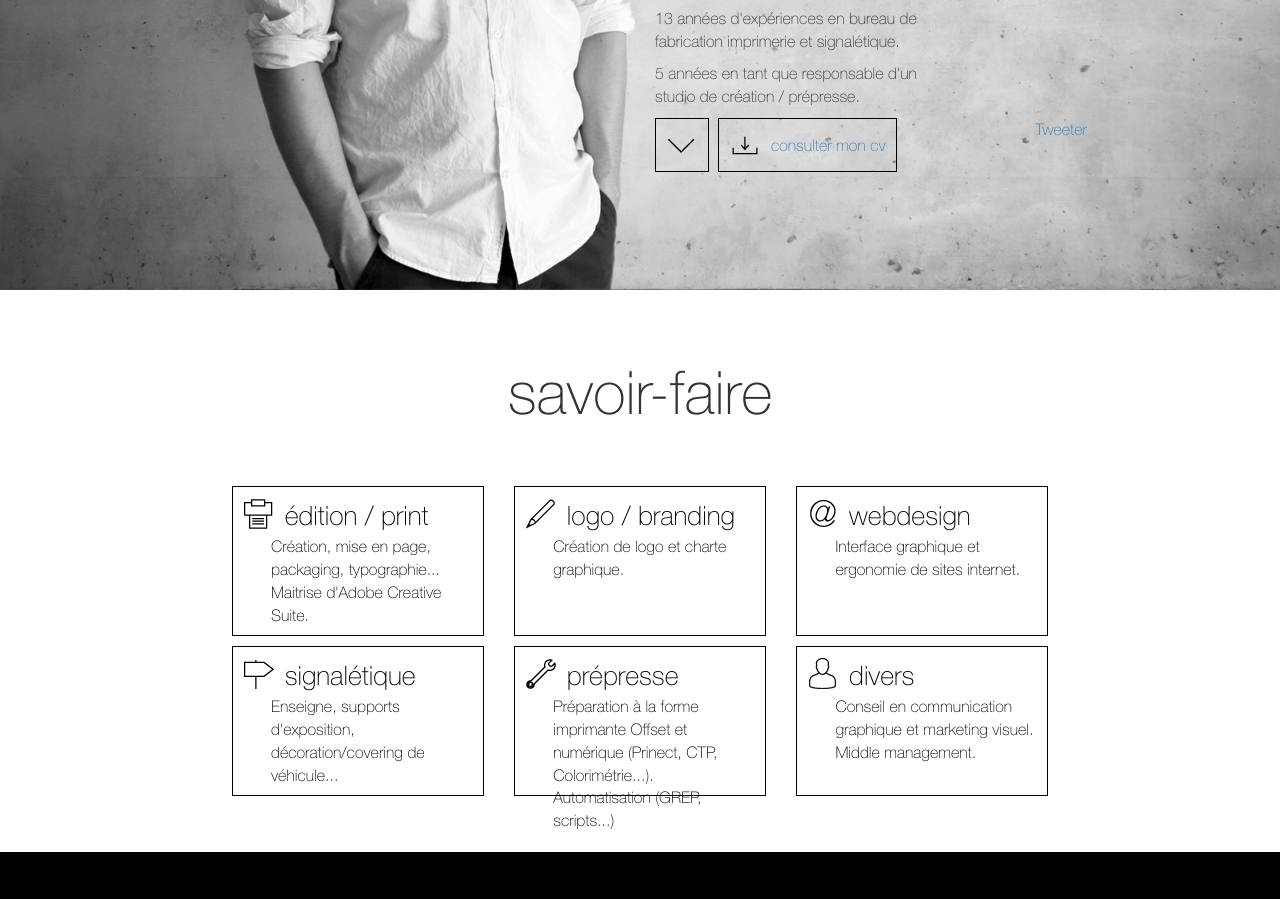
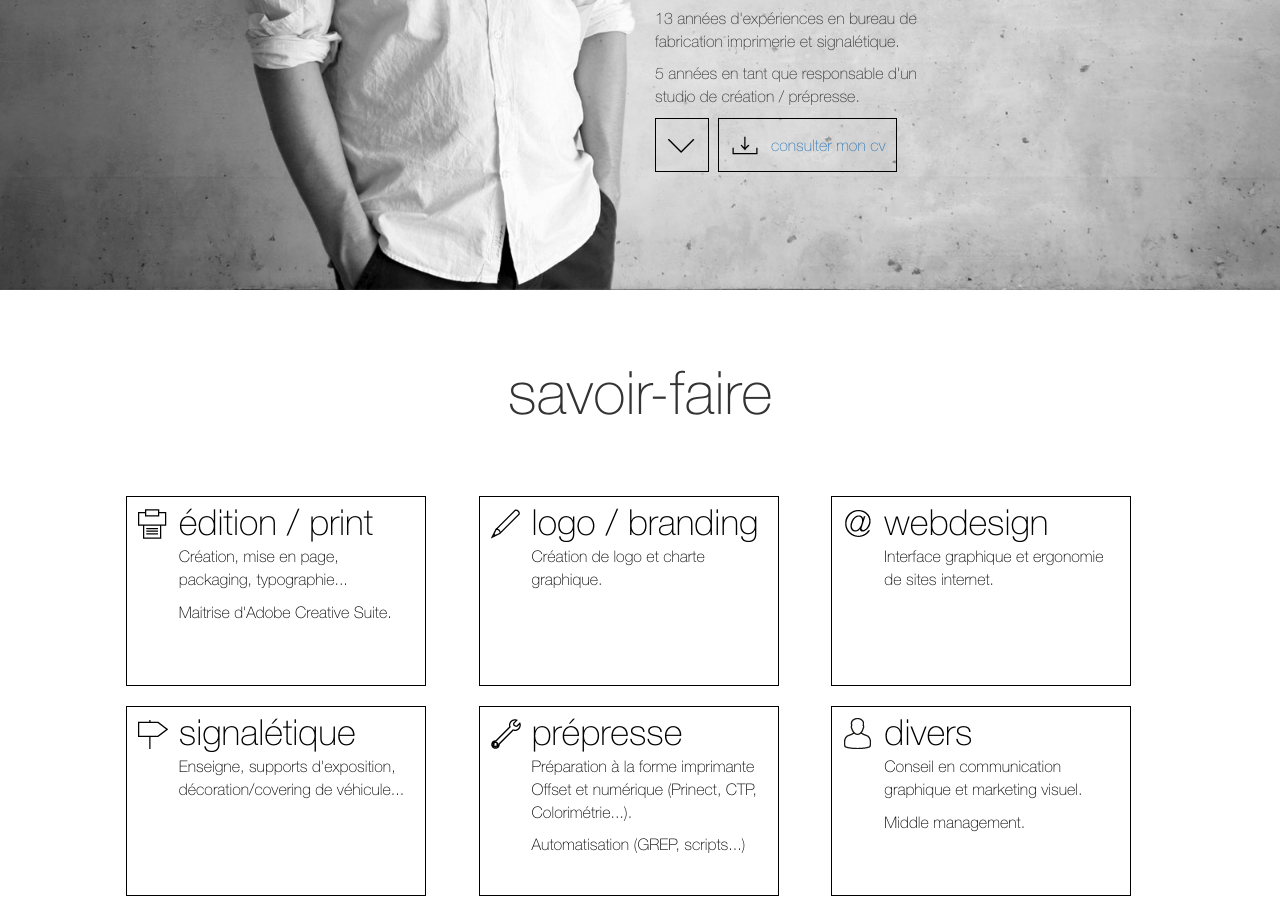
Before and after one commit to tibus29/toun, a website: page index.html in a window 1280 px wide. Shown: the part 510-1409 px from the top of the page. Drawn offline with Linux system fonts and the light colour scheme.

Commit message:
remove social buttons, improve skills section css

```diff
--- a/css/main.css
+++ b/css/main.css
@@ -144,28 +144,51 @@ h2 {
 */
 
 .skill-item {
+    display: block;
+
+    height: 190px;
+    width: 300px;
+
     background: white;
     color: black;
-    height: 150px;
+    border: 1px solid black;
+    margin-top: 20px;
     padding: 10px;
-    border: 1px solid black;
-    margin-top: 10px;
+
+    cursor: default;
 }
 
 .skill-item:hover {
     background: black;
     color: white;
     border-color: white;
-    cursor: hand;
 
             transition: background .25s linear;
        -moz-transition: background .25s linear;
     -webkit-transition: background .25s linear;
 }
 
-.skill-item .icon {
+.skill-item .top {
+    display: inline-block;
+    height: 32px;
+}
+
+.skill-item .top .icon {
+    float: left;
     width: 32px;
     height: 32px;
+}
+
+.skill-item .top .title {
+    float: left;
+    line-height: 32px;
+    font-size: 36px;
+    margin-left: 10px;
+}
+
+.skill-item .content {
+    font-size: 16px;
+    margin: auto 0 auto 42px;
 }
 
 .skill-item       .icon.icon-print { background-image: url(../images/icons/print-noir.png); }
@@ -185,17 +208,6 @@ h2 {
 
 .skill-item       .icon.icon-divers { background-image: url(../images/icons/divers-noir.png); }
 .skill-item:hover .icon.icon-divers { background-image: url(../images/icons/divers-blanc.png); }
-
-.skill-item .title {
-    font-size: 20pt;
-    margin-left: 10px;
-    cursor: default;
-}
-
-.skill-item .content {
-    font-size: 12pt;
-    cursor: default;
-}
 
 /*
     PORTFOLIO
--- a/index.html
+++ b/index.html
@@ -33,15 +33,6 @@
 </head>
 <body>
 
-    <div id="fb-root"></div>
-    <script>(function(d, s, id) {
-        var js, fjs = d.getElementsByTagName(s)[0];
-        if (d.getElementById(id)) return;
-        js = d.createElement(s); js.id = id;
-        js.src = "//connect.facebook.net/en_US/sdk.js#xfbml=1&version=v2.4";
-        fjs.parentNode.insertBefore(js, fjs);
-    }(document, 'script', 'facebook-jssdk'));</script>
-
     <!-- Fixed navbar -->
     <nav class="navbar navbar-default navbar-fixed-top" ng-controller="MenuCtrl">
         <div class="container">
--- a/views/home.html
+++ b/views/home.html
@@ -37,58 +37,27 @@
                                     <span class="text">consulter mon cv</span>
                                 </a>
                             </div>
-                            <div class="col-md-2">
-                                <script src="//platform.linkedin.com/in.js" type="text/javascript"> lang: fr_FR</script>
-                                <script type="IN/Share" data-url="http://www.antoineperhirin.io" data-counter="top"></script>
-                            </div>
-                            <div class="col-md-2">
-                                <a class="twitter-share-button"
-                                   href="https://twitter.com/intent/tweet?text=%40AntoinePERHIRIN,%20%23graphiste%20%C3%A0%20%23Quimper"
-                                   data-size="default" data-count="vertical">Tweeter</a>
-                            </div>
-                            <div class="col-md-2">
-                                <div class="fb-share-button" data-href="http://www.antoineperhirin.io" data-layout="box_count"></div>
-                            </div>
                         </div>
                     </div>
                 </div>
             </div>
         </section>
 
-        <script>window.twttr = (function(d, s, id) {
-            var js, fjs = d.getElementsByTagName(s)[0],
-                    t = window.twttr || {};
-            if (d.getElementById(id)) return t;
-            js = d.createElement(s);
-            js.id = id;
-            js.src = "https://platform.twitter.com/widgets.js";
-            fjs.parentNode.insertBefore(js, fjs);
-
-            t._e = [];
-            t.ready = function(f) {
-                t._e.push(f);
-            };
-
-            return t;
-        }(document, "script", "twitter-wjs"));</script>
-
         <!-- SKILLS SECTION -->
         <section id="skills" class="section section-white">
             <div class="section-content">
                 <h2 class="title">savoir-faire</h2>
                 <div class="row">
-                    <div class="col-md-8 col-md-offset-2">
+                    <div class="col-md-10 col-md-offset-1">
                         <div class="row">
                             <div class="col-md-4" ng-repeat="skill in skills">
                                 <div class="skill-item">
-                                    <div class="row">
-                                        <div class="col-md-2 icon"><span class="icon icon-{{skill.icon}}" aria-hidden="true"></span></div>
-                                        <div class="col-md-10 title"><span ng-bind-html="skill.title"></span></div>
+                                    <div class="top">
+                                        <span class="icon icon-{{skill.icon}}" aria-hidden="true"></span>
+                                        <span class="title" ng-bind-html="skill.title"></span>
                                     </div>
-                                    <div class="row" ng-repeat="p in skill.content">
-                                        <div class="col-md-offset-2 col-md-10" style="padding-left: 0;">
-                                            <span class="content" ng-bind-html="p"></span>
-                                        </div>
+                                    <div class="content">
+                                        <p ng-repeat="p in skill.content" ng-bind-html="p"></p>
                                     </div>
                                 </div>
                             </div>
```
